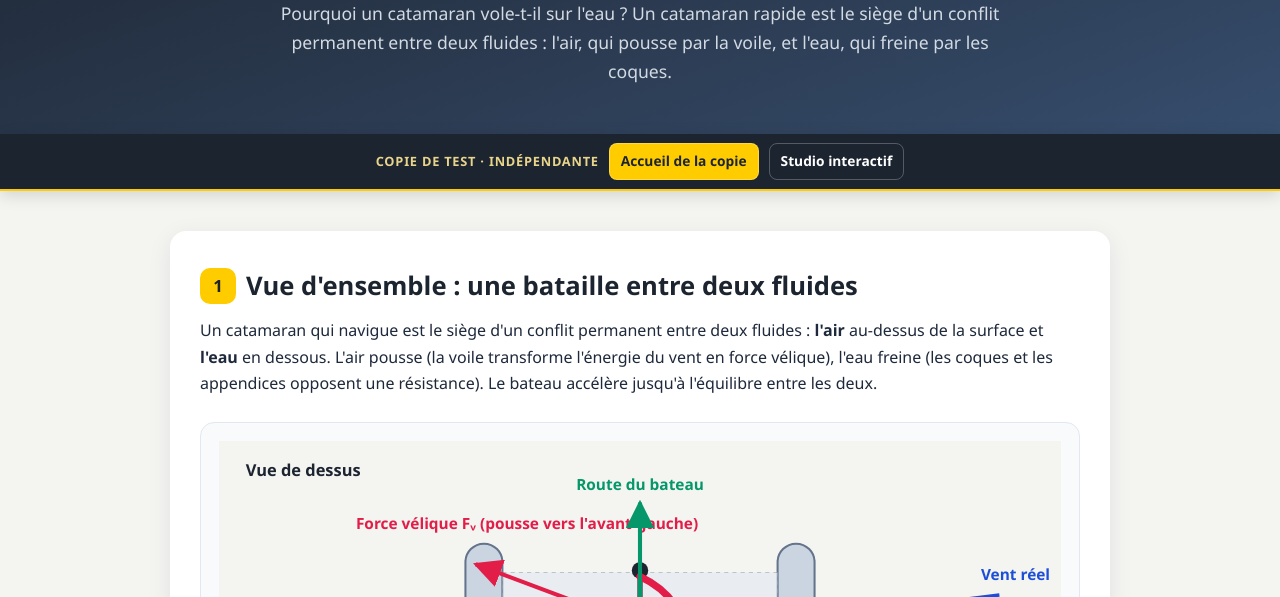
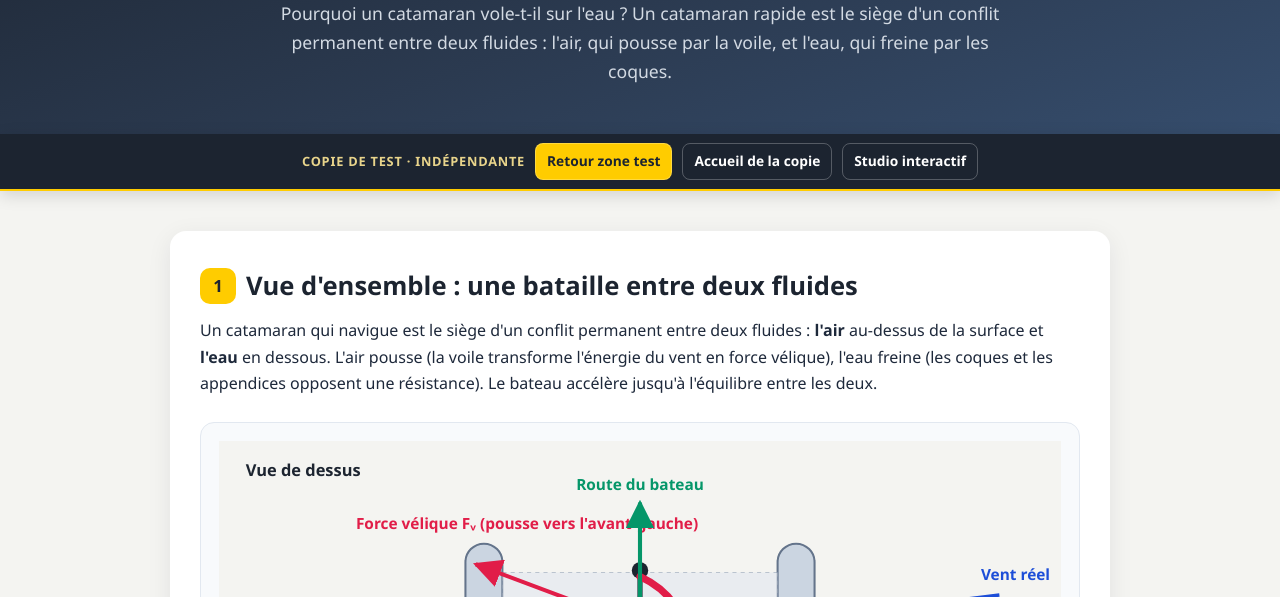
Before and after one commit to gabinbourderioux-debug/catamaran-aero-hydro, a plain HTML site: page prototype/index.html in a window 1280 px wide. Shown: the part 203-800 px from the top of the page. Drawn offline with Linux system fonts and the light colour scheme.

Commit message:
Rétablir le lien Retour zone test dans le ruban

```diff
--- a/prototype/index.html
+++ b/prototype/index.html
@@ -36,7 +36,7 @@
   <p>Pourquoi un catamaran vole-t-il sur l'eau ? Un catamaran rapide est le siège d'un conflit permanent
   entre deux fluides : l'air, qui pousse par la voile, et l'eau, qui freine par les coques.</p>
 </header>
-<div class="prototype-ribbon"><span>Copie de test · indépendante</span><a href="index.html">Accueil de la copie</a><a href="experience.html">Studio interactif</a></div>
+<div class="prototype-ribbon"><span>Copie de test · indépendante</span><a href="../test.html">Retour zone test</a><a href="index.html">Accueil de la copie</a><a href="experience.html">Studio interactif</a></div>
 
 <main class="conteneur">
 
```
